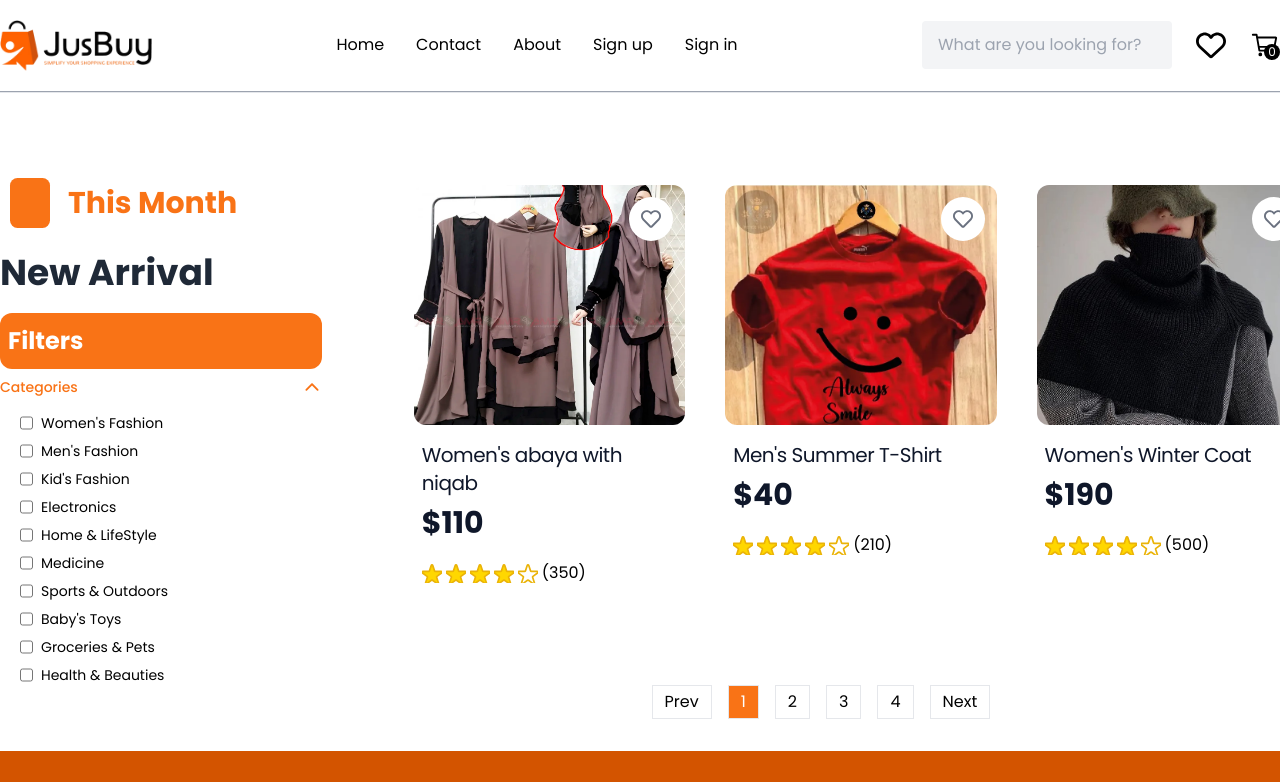
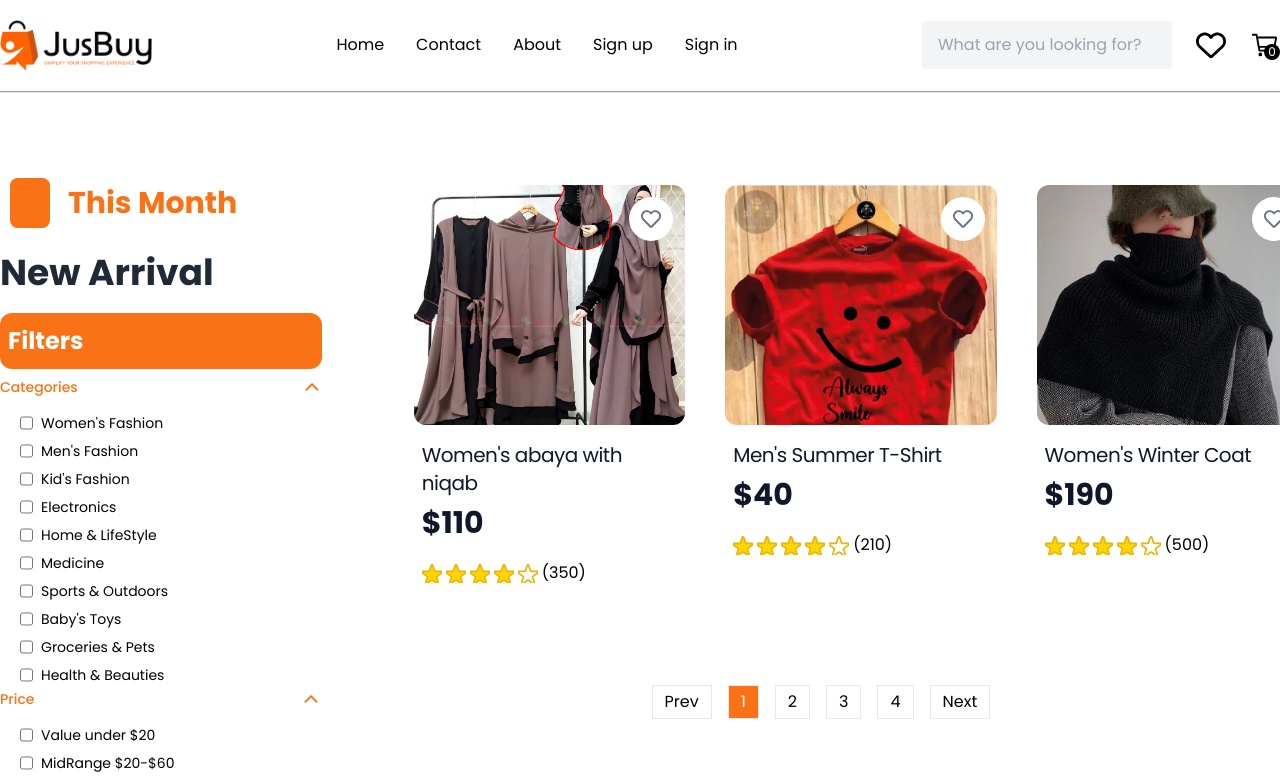
Before and after one commit to Shakil57375/jus-buy, a Next.js app: page /searchProduct in a window 1280 px wide. Shown: the top 782 px of the page. Built offline with nearby package versions, Linux system fonts and the light colour scheme.

Commit message:
price range functionality updated updated

```diff
--- a/app/(website)/(pages)/searchProduct/page.js
+++ b/app/(website)/(pages)/searchProduct/page.js
@@ -11,13 +11,26 @@ const Collection = () => {
   const [showFilter, setShowFilter] = useState(false);
   const [filteredProducts, setFilteredProducts] = useState([]);
   const [selectedCategories, setSelectedCategories] = useState([]);
-  const [selectedSubCategories, setSelectedSubCategories] = useState([]);
-  const [sortType, setSortType] = useState("relevant");
-
+  const [isPriceRangeOpen, setIsPriceRangeOpen] = useState(true);
+  const [selectedPriceRange, setSelectedPriceRange] = useState([]);
   const [isCategoryOpen, setIsCategoryOpen] = useState(true); // Manage toggle state
 
   const handleCategoryToggle = () => {
     setIsCategoryOpen(!isCategoryOpen); // Toggle the state on click
+  };
+
+  const handlePriceRangeToggle = () => {
+    setIsPriceRangeOpen(!isPriceRangeOpen);
+  };
+
+  // Manage state for price range filter
+  const handlePriceRangeChange = (e) => {
+    const range = e.target.value;
+    setSelectedPriceRange((prevRange) =>
+      prevRange.includes(range)
+        ? prevRange.filter((item) => item !== range)
+        : [...prevRange, range]
+    );
   };
 
   const [currentPage, setCurrentPage] = useState(1);
@@ -37,19 +50,8 @@ const Collection = () => {
     );
   };
 
-  // Toggle selection for subcategories
-  const handleSubCategoryChange = (e) => {
-    const subCategory = e.target.value;
-    setSelectedSubCategories(
-      (prevSubCategories) =>
-        prevSubCategories.includes(subCategory)
-          ? prevSubCategories.filter((item) => item !== subCategory) // Remove if already selected
-          : [...prevSubCategories, subCategory] // Add if not selected
-    );
-  };
-
   const applyFilter = () => {
-    let productsCopy = products.slice(); // Start with all products
+    let productsCopy = products.slice();
 
     if (showSearch && search) {
       productsCopy = productsCopy.filter((item) =>
@@ -62,27 +64,23 @@ const Collection = () => {
         selectedCategories.includes(item.category)
       );
     }
-    if (selectedSubCategories.length > 0) {
-      productsCopy = productsCopy.filter((item) =>
-        selectedSubCategories.includes(item.subCategory)
-      );
+
+    if (selectedPriceRange.length > 0) {
+      productsCopy = productsCopy.filter((item) => {
+        if (selectedPriceRange.includes("Value")) {
+          return item.price <= 20;
+        }
+        if (selectedPriceRange.includes("Mid-range")) {
+          return item.price > 20 && item.price <= 60;
+        }
+        if (selectedPriceRange.includes("High")) {
+          return item.price > 60;
+        }
+        return true;
+      });
     }
+
     setFilteredProducts(productsCopy);
-  };
-
-  const sortProduct = () => {
-    let fpCopy = filteredProducts.slice();
-    switch (sortType) {
-      case "low-high":
-        setFilteredProducts(fpCopy.sort((a, b) => a.price - b.price));
-        break;
-      case "high-low":
-        setFilteredProducts(fpCopy.sort((a, b) => b.price - a.price));
-        break;
-      default:
-        applyFilter(); // When sorting by relevance, just apply filters
-        break;
-    }
   };
 
   // Pagination logic
@@ -110,19 +108,12 @@ const Collection = () => {
     }
   };
 
-  // Apply filters and search when categories, subcategories, or search term change
   useEffect(() => {
     applyFilter();
-  }, [selectedCategories, selectedSubCategories, search, showSearch]);
-
-  // Apply sorting when sort type changes
-  useEffect(() => {
-    sortProduct();
-  }, [sortType]);
+  }, [selectedCategories, search, selectedPriceRange, showSearch]);
 
   return (
     <div>
-
       <div className="flex flex-col justify-between items-start sm:flex-row gap-1 sm:gap-10 pt-10 border-t mb-8">
         {/* Filter Options */}
         <div className="basis-3/12">
@@ -240,12 +231,58 @@ const Collection = () => {
                 </label>
               </div>
             </div>
+            {/* Price Filter */}
+            <div>
+              <p
+                className="mb-3 text-sm font-medium text-orange-500 flex items-center cursor-pointer"
+                onClick={handlePriceRangeToggle}
+              >
+                Price{" "}
+                {isPriceRangeOpen ? (
+                  <IoIosArrowUp className="ml-[267px] text-xl" /> // Up arrow when open
+                ) : (
+                  <IoIosArrowDown className="ml-[267px] text-xl" /> // Down arrow when closed
+                )}
+              </p>
+              <div
+                className={`pl-5 mt-2 py-1 ${
+                  isPriceRangeOpen ? "block" : "hidden"
+                }`}
+              >
+                <div className="flex flex-col gap-2 text-sm font-light">
+                  <label className="flex gap-2">
+                    <input
+                      type="checkbox"
+                      value="Value"
+                      onChange={handlePriceRangeChange}
+                    />{" "}
+                    Value under $20
+                  </label>
+                  <label className="flex gap-2">
+                    <input
+                      type="checkbox"
+                      value="Mid-range"
+                      onChange={handlePriceRangeChange}
+                    />{" "}
+                    MidRange $20-$60
+                  </label>
+                  <label className="flex gap-2">
+                    <input
+                      type="checkbox"
+                      value="High"
+                      onChange={handlePriceRangeChange}
+                    />{" "}
+                    High-end above $60
+                  </label>
+                </div>
+              </div>
+            </div>
           </div>
         </div>
 
         {/* Products Section */}
         <div className="basis-9/12">
-        <SearchBar />
+          <SearchBar />
           {/* Display Products */}
           <div className="grid grid-cols-1 md:grid-cols-2 lg:grid-cols-3 gap-4 gap-y-6">
             {currentProducts.map((product) => (
```
